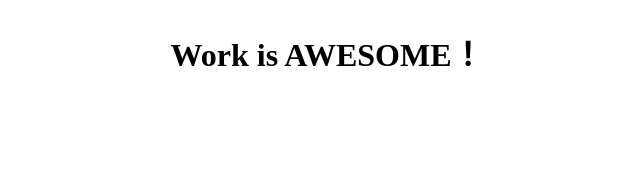
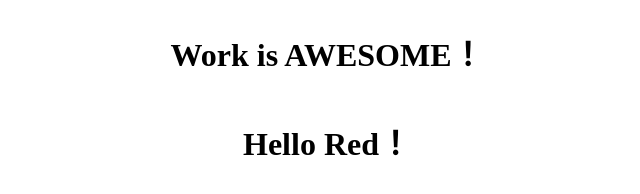
Before and after one commit to taiki0502/Task1-1, a plain HTML site: page index.html in a window 1280 px wide. Shown: the whole page, without its empty margins (313-953 px from the left). Drawn offline with Linux system fonts and the light colour scheme.

Commit message:
Hello Red！と追加

```diff
--- a/index.html
+++ b/index.html
@@ -11,6 +11,7 @@
     <div class="container">
         <h1>Work is AWESOME！ </h1>
         <!-- 以下、コメント等を残しましょう！ -->
+        <h1>Hello Red！ </h1>
     </div>
 </body>
 </html>
```
